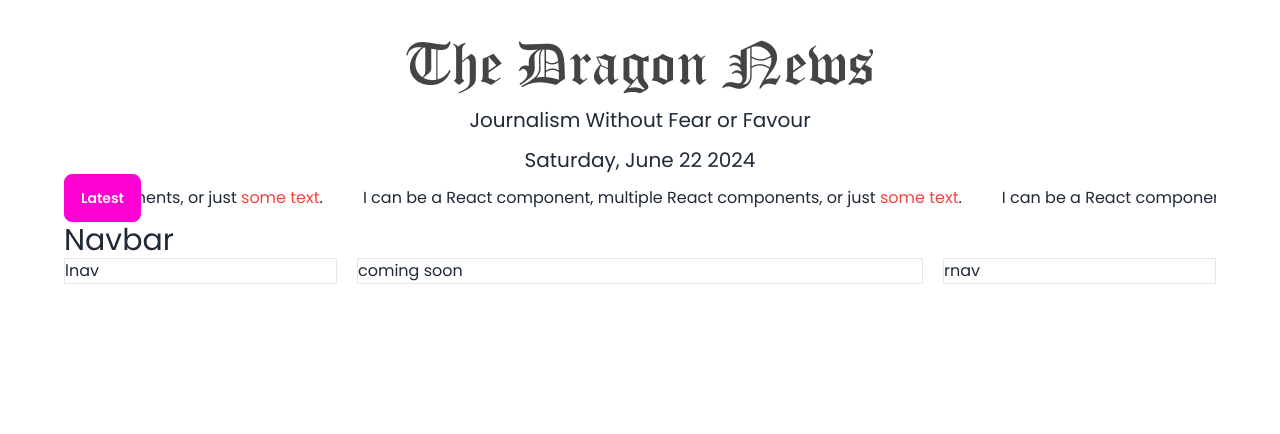
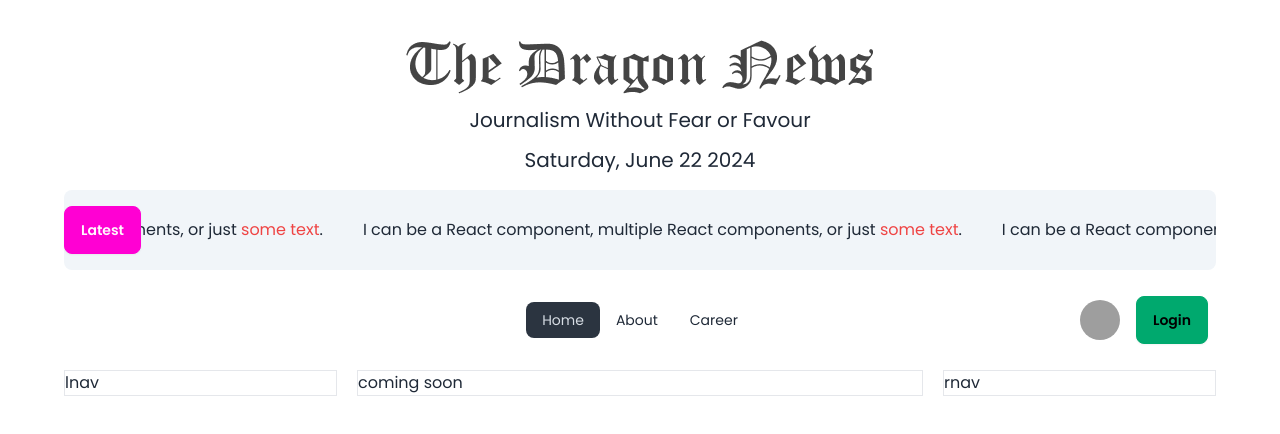
Before and after one commit to Salman-Faiz/dragon-news-react, a React (Vite) app: page / in a window 1280 px wide. Shown: the top 434 px of the page. Built offline with nearby package versions, Linux system fonts and the light colour scheme; grey boxes are pictures that could not be loaded.

Commit message:
nav bar ,profile login btn added

```diff
--- a/src/Pages/Home/BreakingNews.jsx
+++ b/src/Pages/Home/BreakingNews.jsx
@@ -3,7 +3,7 @@
 
 const BreakingNews = () => {
     return (
-        <div className="flex">
+        <div className="flex bg-slate-100 rounded-lg py-4 my-4">
             <button className="btn btn-secondary">Latest</button>
             <Marquee pauseOnHover={true} speed={200} >
                 <p className="ps-10">I can be a React component, multiple React components, or just <Link className="text-red-500">some text</Link>.</p>
--- a/src/Pages/Navbar/Navbar.jsx
+++ b/src/Pages/Navbar/Navbar.jsx
@@ -1,9 +1,41 @@
+import { Link, NavLink } from "react-router-dom";
+import userDefaultPic from '../../assets/user.png';
 
 
 const Navbar = () => {
+
+    const Navlinks = <>
+    <li><NavLink to='/'>Home</NavLink></li>
+    <li><NavLink to='/about'>About</NavLink></li>
+    <li><NavLink to='/career'>Career</NavLink></li>
+    </>
     return (
-        <div>
-            <div className="text-3xl">Navbar</div>
+        <div className="navbar bg-base-100 my-4">
+            <div className="navbar-start">
+                <div className="dropdown">
+                    <div tabIndex={0} role="button" className="btn btn-ghost lg:hidden">
+                        <svg xmlns="http://www.w3.org/2000/svg" className="h-5 w-5" fill="none" viewBox="0 0 24 24" stroke="currentColor"><path strokeLinecap="round" strokeLinejoin="round" strokeWidth="2" d="M4 6h16M4 12h8m-8 6h16" /></svg>
+                    </div>
+                    <ul tabIndex={0} className="menu menu-sm dropdown-content mt-3 z-[1] p-2 shadow bg-base-100 rounded-box w-52">
+                       {Navlinks}
+                    </ul>
+                </div>
+
+            </div>
+            <div className="navbar-center hidden lg:flex">
+                <ul className="menu menu-horizontal px-1">
+                    {Navlinks}
+                </ul>
+            </div>
+
+            <div className="navbar-end gap-3">
+            <div tabIndex={0} role="button" className="btn btn-ghost btn-circle avatar">
+        <div className="w-10 rounded-full">
+          <img alt="Tailwind CSS Navbar component" src={userDefaultPic} />
+        </div>
+      </div>
+           <Link><button className="btn btn-success">Login</button></Link></div>
+
         </div>
     );
 };
```
